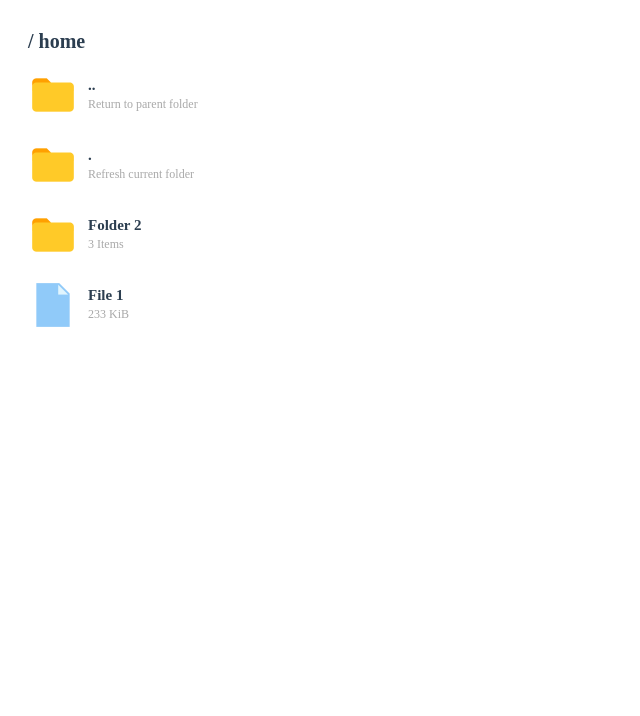
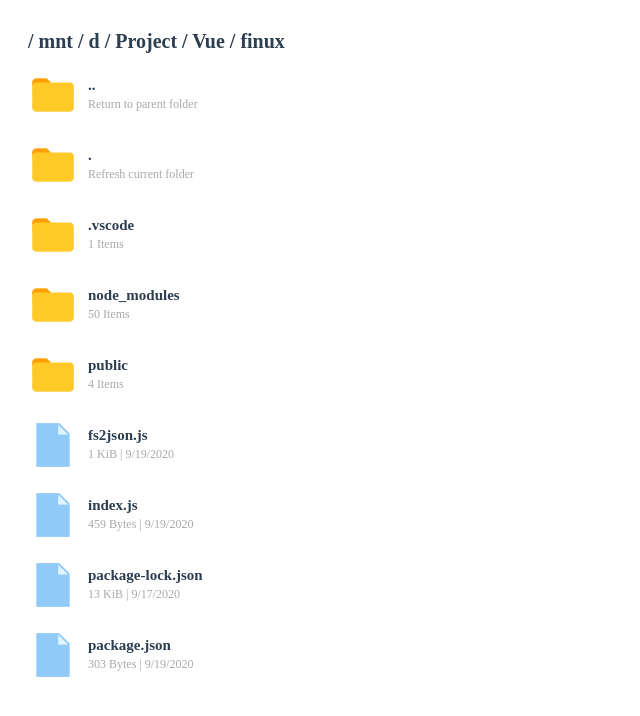
Before and after one commit to OrangeX4/Finux-vue, a Vue app: page / in a window 1280 px wide. Shown: the top 716 px of the page, without its empty margins (0-640 px from the left). Built offline with nearby package versions, Linux system fonts and the light colour scheme.

Commit message:
Display dir

```diff
--- a/src/App.vue
+++ b/src/App.vue
@@ -1,9 +1,9 @@
 <template>
-  <breadcrumb text="/home"></breadcrumb>
+  <breadcrumb :text="currentFolder"></breadcrumb>
   <Item name=".." description="Return to parent folder" icon="folder"></Item>
   <Item name="." description="Refresh current folder" icon="folder"></Item>
-  <Item name="Folder 2" description="3 Items" icon="folder"></Item>
-  <Item name="File 1" description="233 KiB" icon="file"></Item>
+  <Item v-for="dir in dirs" :key="dir.name" :name="dir.name" :description="dir.items + ' Items'" icon="folder"></Item>
+  <Item v-for="file in files" :key="file.name" :name="file.name" :description="file.showSize + ' | ' + file.lastTime" icon="file"></Item>
 </template>
 
 <script>
@@ -16,12 +16,22 @@ export default {
       Item,
       Breadcrumb
     },
-  created () {
-    console.log(this.$store)
-
+    // created () {
+    // console.log(this.$store)
+    // console.log(this.$store.state.current)
+    // },
+    computed: {
+      currentFolder() {
+        return this.$store.state.current
+      },
+      dirs() {
+        return this.$store.state.dirs
+      },
+      files() {
+        return this.$store.state.files
+      },
     }
   }
-
 </script>
 
 <style>
@@ -31,5 +41,4 @@ export default {
   }
 
   /* *{border:1px solid red !important;} */
-
 </style>
```
Lines whose indentation alone changed are shown as unchanged.
